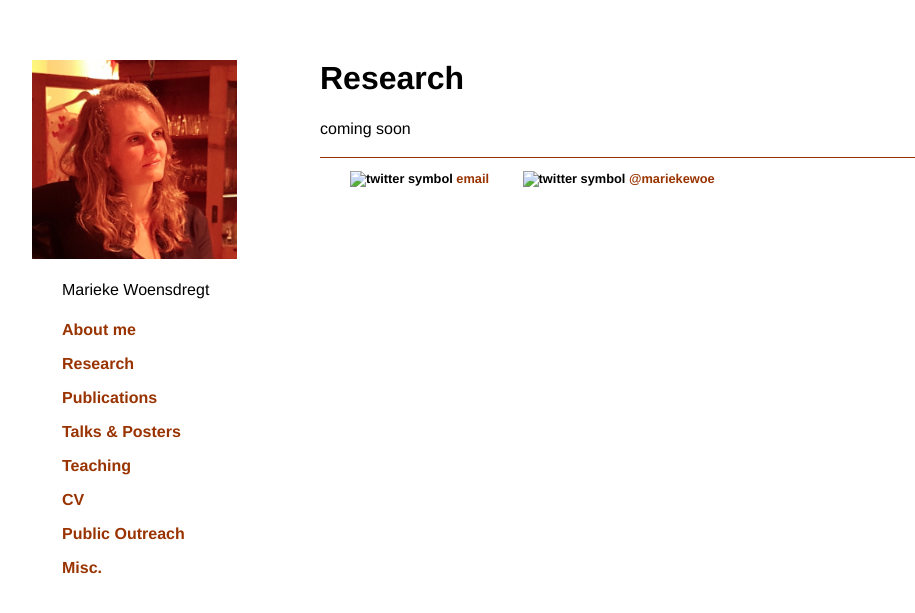
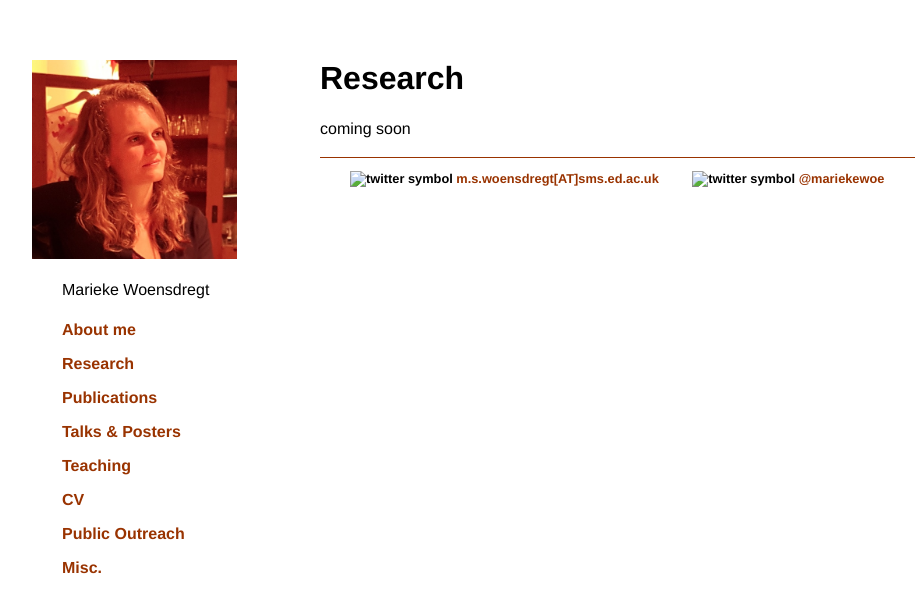
Before and after one commit to marieke-woensdregt/marieke-woensdregt.github.io, a Jekyll site: the page built from research/index.html, in a window 1280 px wide. Shown: the top 613 px of the page, without its empty margins (32-947 px from the left). Built offline with Jekyll 4.4.1, drawn with Linux system fonts in a browser that asks for light colours.

Commit message:
Update default.html

```diff
--- a/_layouts/default.html
+++ b/_layouts/default.html
@@ -30,7 +30,7 @@
 		<footer style="margin-left:25%">
 			<h3>
 			<img  class="tab" src="images/email_symbol.jpg" alt="twitter symbol" style="height:15px">
-			<a href="mailto:m.s.woensdregt@sms.ed.ac.uk">email</a>
+			<a href="mailto:m.s.woensdregt@sms.ed.ac.uk">m.s.woensdregt[AT]sms.ed.ac.uk</a>
 			<img  class="tab" src="images/twitter_symbol_black_solo.jpg" alt="twitter symbol" style="height:15px">
 			<a  href="https://twitter.com/mariekewoe">@mariekewoe</a>
 			</h3>
```
